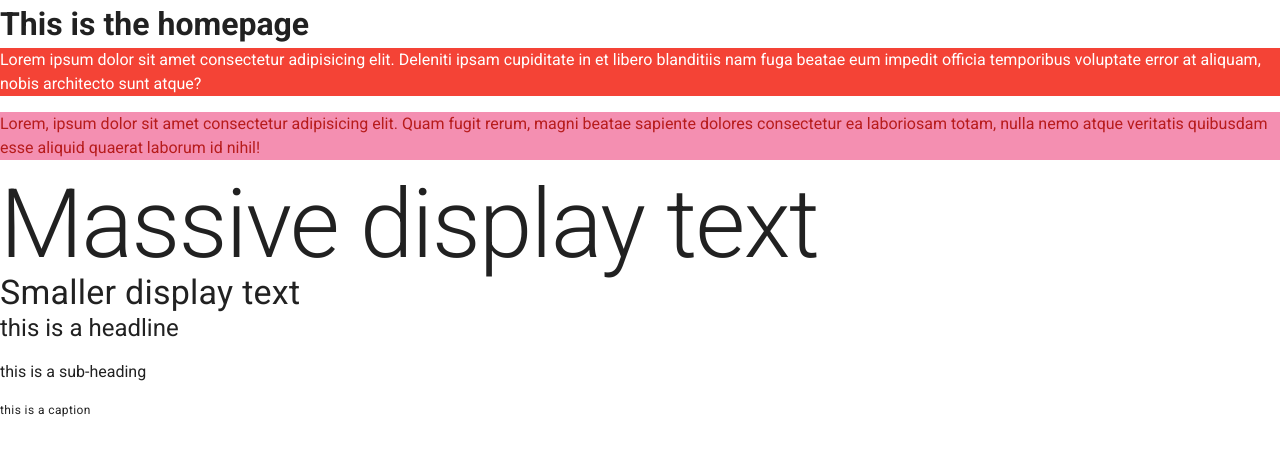
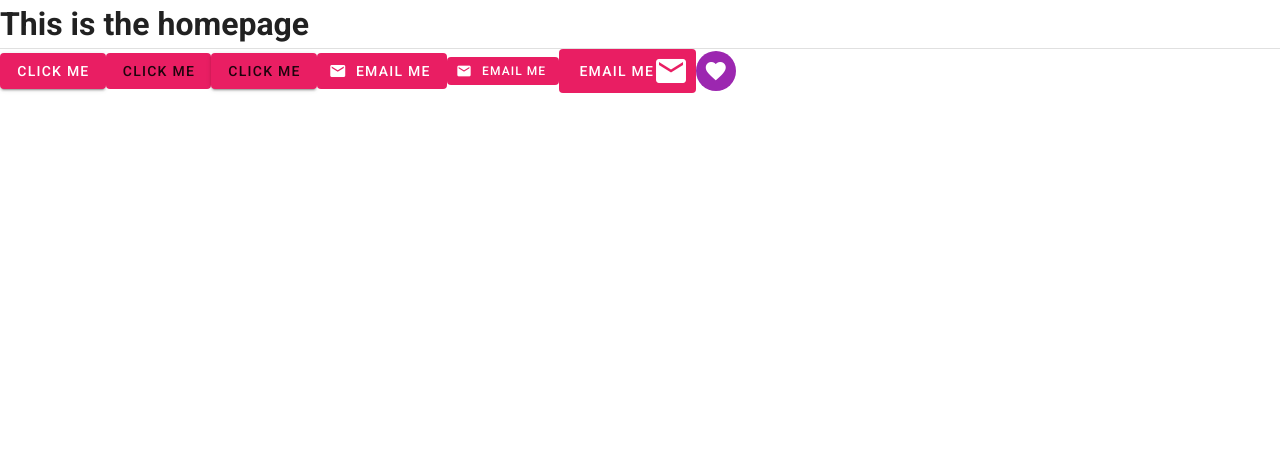
Before and after one commit to yudai142/ninja-task, a Vue app: page / in a window 1280 px wide. Shown: the top 456 px of the page. Built offline with nearby package versions, Linux system fonts and the light colour scheme.

Commit message:
ボタンとマテリアルデザインアイコン

```diff
--- a/package.json
+++ b/package.json
@@ -21,6 +21,7 @@
     "babel-eslint": "^10.1.0",
     "eslint": "^6.7.2",
     "eslint-plugin-vue": "^6.2.2",
+    "material-design-icons-iconfont": "^6.1.0",
     "sass": "~1.32.0",
     "sass-loader": "^10.0.0",
     "vue-cli-plugin-vuetify": "~2.4.3",
--- a/src/plugins/vuetify.js
+++ b/src/plugins/vuetify.js
@@ -1,3 +1,4 @@
+import 'material-design-icons-iconfont/dist/material-design-icons.css'
 import Vue from 'vue';
 import Vuetify from 'vuetify/lib/framework';
 
--- a/src/views/Home.vue
+++ b/src/views/Home.vue
@@ -1,12 +1,29 @@
 <template>
   <div class="home">
     <h1>This is the homepage</h1>
-    <p class="red white--text">Lorem ipsum dolor sit amet consectetur adipisicing elit. Deleniti ipsam cupiditate in et libero blanditiis nam fuga beatae eum impedit officia temporibus voluptate error at aliquam, nobis architecto sunt atque?</p>
-    <p class="pink red--text lighten-3 text--darken-4">Lorem, ipsum dolor sit amet consectetur adipisicing elit. Quam fugit rerum, magni beatae sapiente dolores consectetur ea laboriosam totam, nulla nemo atque veritatis quibusdam esse aliquid quaerat laborum id nihil!</p>
-    <h1 class="display-4">Massive display text</h1>
-    <h4 class="display-1">Smaller display text</h4>
-    <p class="headline">this is a headline</p>
-    <p class="subheading">this is a sub-heading</p>
-    <p class="caption">this is a caption</p>
+    <v-divider></v-divider>
+
+    <v-btn class="pink white--text">click me</v-btn>
+    <v-btn depressed color="pink">click me</v-btn>
+    <v-btn flat color="pink">click me</v-btn>
+
+    <v-btn depressed class="pink white--text">
+      <v-icon left>email</v-icon>
+      <span>email me</span>
+    </v-btn>
+
+    <v-btn depressed small class="pink white--text">
+      <v-icon left small>email</v-icon>
+      <span>email me</span>
+    </v-btn>
+
+    <v-btn depressed large class="pink white--text">
+      <span>email me</span>
+      <v-icon right large>email</v-icon>
+    </v-btn>
+
+    <v-btn fab dark small depressed color="purple">
+      <v-icon dark>favorite</v-icon>
+    </v-btn>
   </div>
 </template>
```
Also changed, not shown: 1 other file (tests, documents, lock files or other folders).
